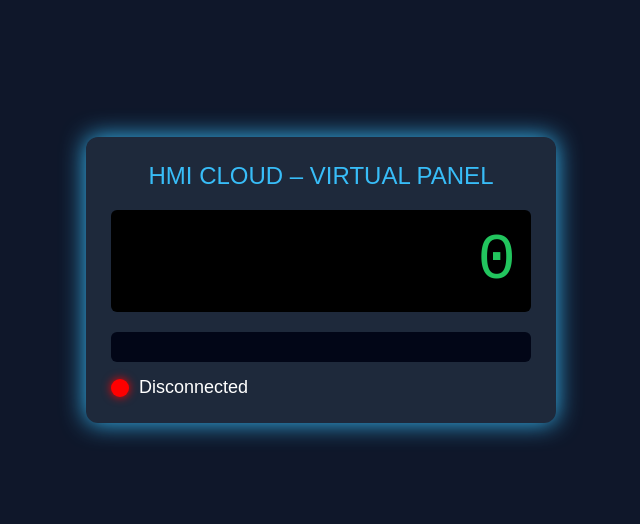
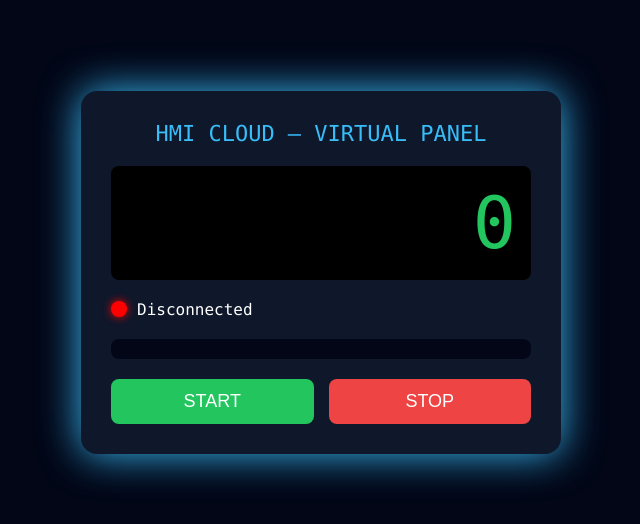
Before and after one commit to thaydat9cong-code/HMI_CLOUD, a website: page index.html in a window 1280 px wide. Shown: the part 128-652 px from the top of the page, without its empty margins (319-959 px from the left). Drawn offline with Linux system fonts and the light colour scheme; no server answers.

Commit message:
Upgrade UI to WinTK-style HMI

```diff
--- a/index.html
+++ b/index.html
@@ -1,13 +1,14 @@
 <!DOCTYPE html>
-<html lang="vi">
+<html lang="en">
 <head>
 <meta charset="UTF-8">
 <title>HMI CLOUD – Virtual HMI</title>
 
 <style>
 body{
-  background:#0f172a;
-  font-family: Arial;
+  margin:0;
+  background:#020617;
+  font-family: Consolas, Arial;
   display:flex;
   justify-content:center;
   align-items:center;
@@ -16,68 +17,85 @@ body{
 }
 
 .hmi{
-  background:#1e293b;
+  background:#0f172a;
+  border-radius:16px;
+  padding:30px;
   width:420px;
-  padding:25px;
-  border-radius:12px;
-  box-shadow:0 0 25px #38bdf8;
+  box-shadow:0 0 40px #38bdf8;
 }
 
 .title{
   text-align:center;
-  font-size:24px;
+  font-size:22px;
+  color:#38bdf8;
   margin-bottom:20px;
-  color:#38bdf8;
 }
 
-/* numeric display */
+/* Numeric display */
 .display{
   background:black;
+  border-radius:8px;
+  padding:15px;
+  font-size:72px;
   color:#22c55e;
-  font-size:64px;
   text-align:right;
-  padding:15px;
-  border-radius:6px;
   margin-bottom:20px;
-  font-family: "Courier New", monospace;
 }
 
-/* bar graph */
-.bar-box{
-  background:#020617;
-  height:30px;
-  border-radius:6px;
-  overflow:hidden;
-  margin-bottom:15px;
+/* Lamp */
+.lamp{
+  display:flex;
+  align-items:center;
+  gap:10px;
+  margin-bottom:20px;
 }
 
+.dot{
+  width:16px;
+  height:16px;
+  border-radius:50%;
+  background:red;
+  box-shadow:0 0 8px red;
+}
+
+.dot.on{
+  background:#22c55e;
+  box-shadow:0 0 10px #22c55e;
+}
+
+/* Progress bar */
 .bar{
+  background:#020617;
+  border-radius:8px;
+  height:20px;
+  overflow:hidden;
+  margin-bottom:20px;
+}
+
+.bar-fill{
   height:100%;
   width:0%;
   background:linear-gradient(90deg,#22c55e,#38bdf8);
-  transition:width 0.5s;
 }
 
-/* status lamp */
-.status{
+/* Buttons */
+.buttons{
   display:flex;
-  align-items:center;
-  gap:10px;
-  font-size:18px;
+  gap:15px;
 }
 
-.lamp{
-  width:18px;
-  height:18px;
-  border-radius:50%;
-  background:red;
-  box-shadow:0 0 10px red;
+button{
+  flex:1;
+  padding:12px;
+  font-size:18px;
+  border:none;
+  border-radius:8px;
+  cursor:pointer;
+  color:white;
 }
 
-.connected{
-  background:#22c55e !important;
-  box-shadow:0 0 10px #22c55e !important;
-}
+.start{ background:#22c55e; }
+.stop{ background:#ef4444; }
 </style>
 </head>
 
@@ -88,13 +106,18 @@ body{
 
   <div id="value" class="display">0</div>
 
-  <div class="bar-box">
-    <div id="bar" class="bar"></div>
+  <div class="lamp">
+    <div id="lamp" class="dot"></div>
+    <div id="status">Disconnected</div>
   </div>
 
-  <div class="status">
-    <div id="lamp" class="lamp"></div>
-    <div id="statusText">Disconnected</div>
+  <div class="bar">
+    <div id="bar" class="bar-fill"></div>
+  </div>
+
+  <div class="buttons">
+    <button class="start" onclick="sendCmd(1)">START</button>
+    <button class="stop" onclick="sendCmd(0)">STOP</button>
   </div>
 </div>
 
@@ -104,31 +127,37 @@ async function loadData(){
     const res = await fetch("/data");
     const data = await res.json();
 
-    // numeric
-    document.getElementById("value").innerText = data.value;
+    const v = data.value || 0;
+    document.getElementById("value").innerText = v;
 
-    // bar (giả sử max = 100)
-    let percent = Math.min(data.value,100);
-    document.getElementById("bar").style.width = percent + "%";
-
-    // status
+    // Lamp
     const lamp = document.getElementById("lamp");
-    const text = document.getElementById("statusText");
+    const status = document.getElementById("status");
 
     if(data.status === "Connected"){
-      lamp.classList.add("connected");
-      text.innerText = "Connected";
+      lamp.classList.add("on");
+      status.innerText = "Connected";
     }else{
-      lamp.classList.remove("connected");
-      text.innerText = "Disconnected";
+      lamp.classList.remove("on");
+      status.innerText = "Disconnected";
     }
 
-  }catch(e){
-    console.log(e);
-  }
+    // Bar (giả sử 0–100)
+    document.getElementById("bar").style.width = Math.min(v,100) + "%";
+
+  }catch(e){}
 }
 
-setInterval(loadData,1000);
+setInterval(loadData, 1000);
+
+// gửi lệnh (chuẩn bị cho bước điều khiển)
+function sendCmd(cmd){
+  fetch("/cmd",{
+    method:"POST",
+    headers:{ "Content-Type":"application/json" },
+    body: JSON.stringify({cmd})
+  });
+}
 </script>
 
 </body>
```
